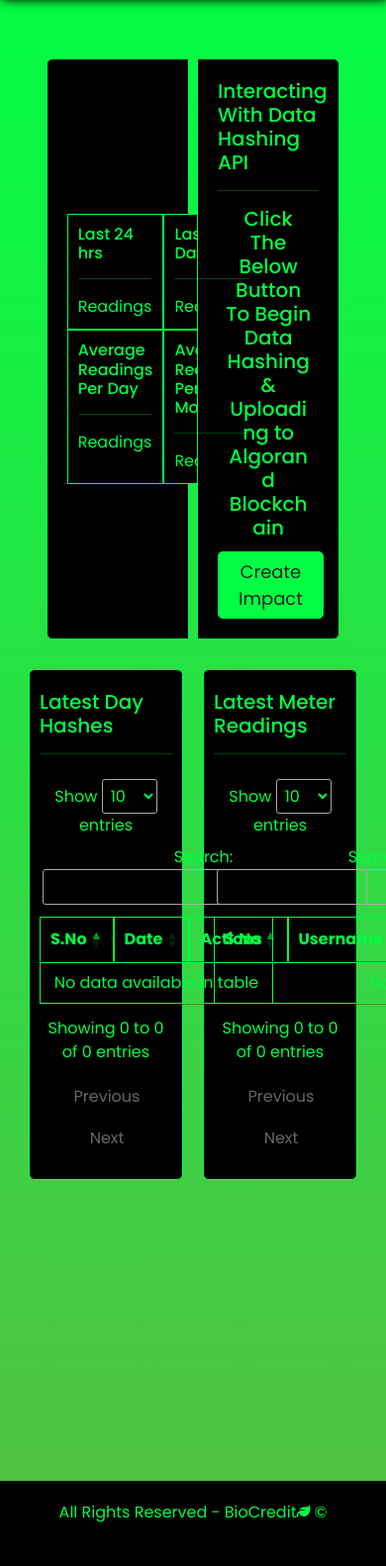
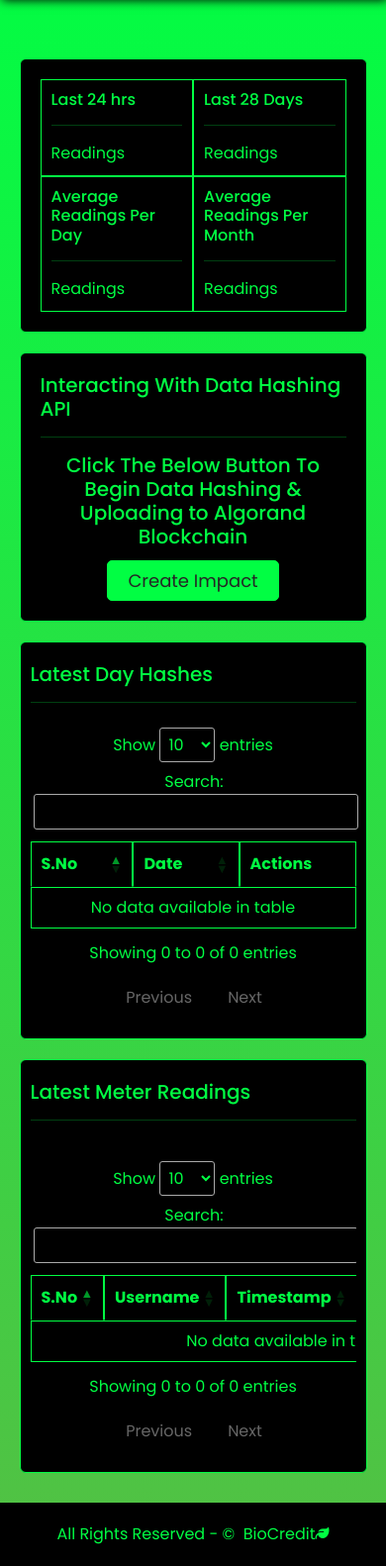
Before and after one commit to gunasantosh/BioCredit, a Flask app: template website/templates/explorer.html in a window 390 px wide; the page is wider, and only the part inside the window is pictured. Shown: the part 61-1643 px from the top of that part at 99% size. Before the commit the page ends 1599 px from the top of that part, so only its background shows below. Run offline with Flask 3, Linux system fonts and the light colour scheme; the template is opened without the code that fills it, so the values that code supplies are empty; some libraries are stand-ins or nearby versions.

Commit message:
explorer page responsive

```diff
--- a/website/static/styles/explorer.css
+++ b/website/static/styles/explorer.css
@@ -9,8 +9,8 @@
 }
 
 *::selection{
-    color: #01fe34;
-    background-color: #000;
+    color: #000;
+    background-color: #01fe34;
 }
 
 :root{
@@ -48,6 +48,7 @@ nav .menu{
 nav .menu ul{
     margin:0px;
 }
+
 nav .menu ul li {
     list-style: none;
     display: inline-block;
@@ -258,76 +259,6 @@ footer .footer{
     color: black;
 }
 
-@media screen and (width <= 500px) {
-
-    .menu{
-        display: none;
-    }
-    .register{
-        display: none;
-    }
-
-    .hamburger-menu{
-        display: block;
-    }
-
-    .home{
-        padding-top:  80px ;
-        display: flex;
-        flex-direction: column-reverse;
-        align-items: center;
-        padding-inline: 20px;
-    }
-
-    .algo{
-        display: flex;
-        flex-direction: column;
-        align-items: center;
-        justify-content: space-between;
-        padding-inline: 30px;
-        margin-top: 40px;
-    }
-
-    .block-chain h1{
-        font-size: 33px;
-    }
-
-    .block-chain ul li{
-        font-size: 15px;
-        margin-top: 10px;
-    }
-
-    .blockchain-img img{
-        width: 100%;
-    }
-
-    .algo-logo img{
-        width: 100%;
-    }
-
-    .algo-paragraph ul li{
-        margin-top: 10px;
-        font-size: 16px;
-    }
-
-    .algo-paragraph h1{
-        font-size: 33px;
-    }
-
-    .algo-paragraph h2,p{
-        margin-top: 10px;
-
-    }
-
-    .algo-paragraph h2{
-        font-size: 18px;
-    }
-
-    footer .footer{
-        margin-top: 30px;
-    }
-}
-
 .preloader{
     align-items:center; display:flex; height:100%;
     justify-content:center; position:fixed; left:0; top:0; width:100%;overflow-y: none;
@@ -481,7 +412,7 @@ td a{
     display: flex;
     flex-direction: row;
     justify-content: center;
-    gap: 8px;
+    gap: 20px;
     margin-top: 120px;
 }
 
@@ -506,9 +437,8 @@ p{
     color: #01FE43;
     border: 1px solid #01FE43;
     padding: 20px;
-    width: 37%;
-    border-top-left-radius: 6px;
-    border-bottom-left-radius: 6px;
+    width: 50%;
+    border-radius: 6px;
 }
 
 .sub-first{
@@ -517,6 +447,7 @@ p{
     display: grid;
     grid-template-columns: auto auto;
     margin: auto;
+    width: 100%;
 }
 
 .one,.two,.three,.four{
@@ -532,9 +463,8 @@ p{
     color: #01FE43;
     border: 1px solid #01FE43;
     padding: 20px;
-    border-top-right-radius: 6px;
-    border-bottom-right-radius: 6px;
-    width: 37%;
+    border-radius: 6px;
+    width: 40%;
 }
 
 .api-wrapper{
@@ -587,7 +517,7 @@ p{
     border: 1px solid #01FE43;
     padding: 20px 10px;
     border-radius: 6px;
-    width: 40%;
+    width: 45%;
 }
 
 .updated-locations{
@@ -596,7 +526,7 @@ p{
     border: 1px solid #01FE43;
     padding: 20px 10px;
     border-radius: 6px;
-    width: 40%;
+    width: 45%;
 }
 
 footer .footer{
@@ -604,5 +534,112 @@ footer .footer{
     color:#01FE43;
     text-align: center;
     padding: 20px 40px;
-    margin-top: 303.5px;
 }
+
+@media screen and (width <= 600px) {
+
+    .menu{
+        display: none;
+    }
+    .register{
+        display: none;
+    }
+
+    .hamburger-menu{
+        display: block;
+    }
+
+    .home{
+        padding-top:  80px ;
+        display: flex;
+        flex-direction: column-reverse;
+        align-items: center;
+        padding-inline: 20px;
+    }
+
+    .algo{
+        display: flex;
+        flex-direction: column;
+        align-items: center;
+        justify-content: space-between;
+        padding-inline: 30px;
+        margin-top: 40px;
+    }
+
+    .block-chain h1{
+        font-size: 33px;
+    }
+
+    .block-chain ul li{
+        font-size: 15px;
+        margin-top: 10px;
+    }
+
+    .blockchain-img img{
+        width: 100%;
+    }
+
+    .algo-logo img{
+        width: 100%;
+    }
+
+    .algo-paragraph ul li{
+        margin-top: 10px;
+        font-size: 16px;
+    }
+
+    .algo-paragraph h1{
+        font-size: 33px;
+    }
+
+    .algo-paragraph h2,p{
+        margin-top: 10px;
+
+    }
+
+    .algo-paragraph h2{
+        font-size: 18px;
+    }
+
+    footer .footer{
+        margin-top: 30px;
+    }
+
+    .first{
+        display: flex;
+        flex-direction: column;
+        width: 90%;
+        margin: auto;
+        margin-top: 120px;
+    }
+
+    .second{
+        display: flex;
+        flex-direction: column;
+        width: 90%;
+        margin: auto;
+        margin-top: 20px;
+    }
+
+    .total-hashes{
+        width: 100%;
+        margin: auto;
+    }
+
+    .graph{
+        width: 100%;
+        margin: auto;
+    }
+
+    .totalhashes{
+        width: 100%;
+        margin: auto;
+    }
+
+    .updated-locations{
+        width: 100%;
+        margin: auto;
+    }
+
+
+}
--- a/website/templates/explorer.html
+++ b/website/templates/explorer.html
@@ -340,6 +340,7 @@
               padding-top:12px;
             }
           </style>
+          <div class="table-responsive">
             <table id="latest_readings">
               <thead>
                 <th>S.No</th>
@@ -362,6 +363,8 @@
             </table>
           </div>
         </div>
+        </div>
+
       <script>
         $(document).ready( function () {
     $('#latest_readings').DataTable({
@@ -407,11 +410,10 @@
 
     <footer>
       <div class="footer">
-        All Rights Reserved - BioCredit<i
+        All Rights Reserved - &copy;&nbsp; BioCredit<i
           class="fa-solid fa-leaf fa-sm"
           style="color: #00fe43"
         ></i>
-        &copy;
       </div>
     </footer>
     <!--  QR code starts -->
```
Lines whose indentation alone changed are shown as unchanged.
